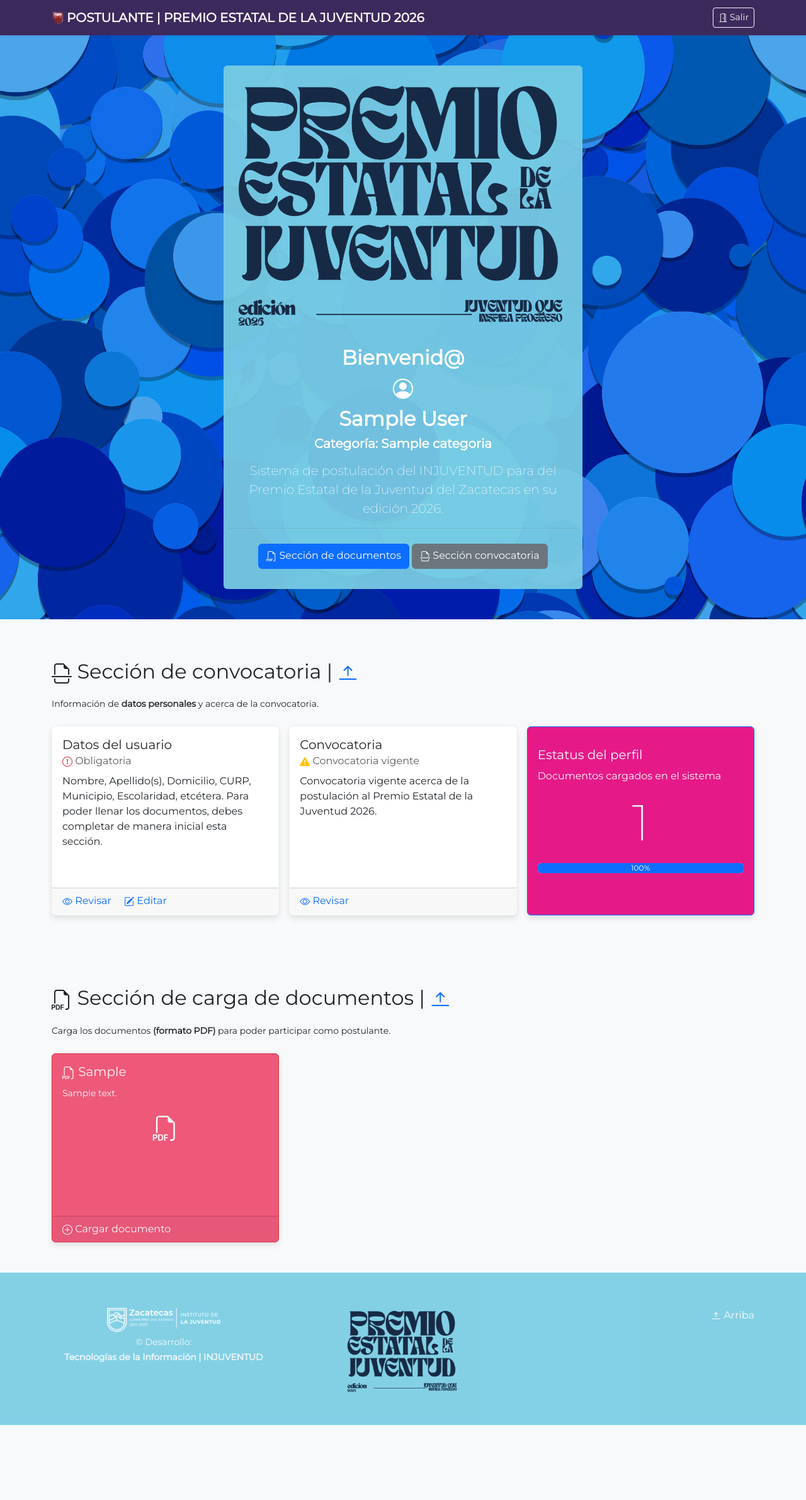
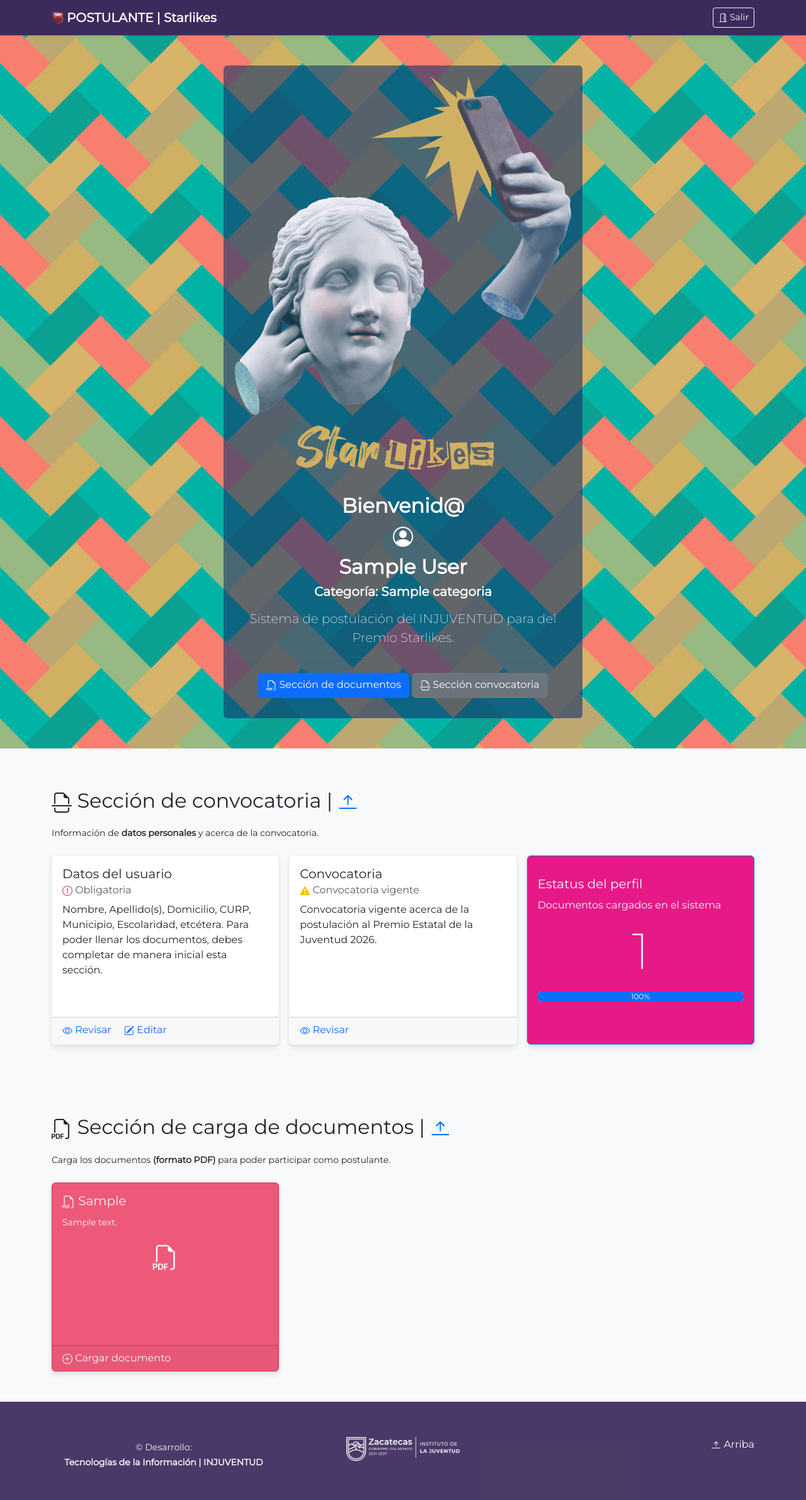
Before and after one commit to jesusrlv/straLikes, a PHP site: page /sistema/usuario/index.php in a window 1280 px wide. Shown: the whole page at 63% size. Before the commit the page ends 2262 px from the top, so only its background shows below. Run offline with PHP 8.4, Linux system fonts and the light colour scheme; the visitor is signed in with stand-in values (Sample User, id 1); tables that the repository leaves empty or names only in its code hold one stand-in row (values such as "Sample post"); data that the repository does not hold is empty; a stand-in replaces the project's code that opens the database connection; some libraries are stand-ins or nearby versions.

Commit message:
perfil usr

```diff
--- a/js/files.js
+++ b/js/files.js
@@ -209,10 +209,10 @@ function contador(){
   if(cont == 0){
     Swal.fire({
       icon: 'info',
-      imageUrl: '../../img/logo_pej2025_01.png',
-      imageHeight: 200,
-      title: 'Bienvenido al sistema de postulación al PEJ2026',
-      text: 'No has cargado documentos para postularte al PEJ2026, comienza a subir tus documentos.',
+      imageUrl: '../../img/starlikes.png',
+      imageHeight: 400,
+      title: 'Bienvenido al sistema de postulación Starlikes',
+      text: 'No has cargado documentos para postularte, comienza a subir tus documentos.',
       confirmButtonColor: '#3085d6',
       footer: 'INJUVENTUD'
 
@@ -221,10 +221,10 @@ function contador(){
   else if(cont >= 0 & cont < 11){
     Swal.fire({
       icon: 'warning',
-      imageUrl: '../../img/logo_pej2025_01.png',
-      imageHeight: 200,
+      imageUrl: '../../img/starlikes.png',
+      imageHeight: 400,
       title: 'Tienes documentos pendientes por cargar',
-      html: 'Has cargado <b>'+cont+'</b> de 11 documentos para postularte al PEJ2026.',
+      html: 'Has cargado <b>'+cont+'</b> de 11 documentos para postularte a Starlikes.',
       confirmButtonColor: '#3085d6',
       footer: 'INJUVENTUD'
 
@@ -236,10 +236,10 @@ function contador(){
 
     Swal.fire({
       icon: 'success',
-      imageUrl: '../../img/logo_pej2025_01.png',
-      imageHeight: 200,
+      imageUrl: '../../img/starlikes.png',
+      imageHeight: 400,
       title: 'Proceso finalizado',
-      html: 'Has cargado los <strong>11 documentos</strong> para postularte al <strong>PEJ2026</strong>. Ya puedes descargar la constancia de participación en la sección de Convocatoria.<p>Contesta una breve encuesta para ayudarnos a mejorar el sistema de postulación al PEJ2026.</p><p><a href="https://forms.gle/iLMZR3EWTwvpPmA1A" target="_blank">Encuesta</a></p>',
+      html: 'Has cargado los <strong>11 documentos</strong> para postularte a <strong>Starlikes</strong>. Ya puedes descargar la constancia de participación en la sección de Convocatoria.<p>Contesta una breve encuesta para ayudarnos a mejorar el sistema de postulación a Starlikes.</p><p><a href="https://forms.gle/iLMZR3EWTwvpPmA1A" target="_blank">Encuesta</a></p>',
       confirmButtonColor: '#3085d6',
       footer: 'INJUVENTUD'
 
--- a/sistema/usuario/index.php
+++ b/sistema/usuario/index.php
@@ -23,10 +23,10 @@ else{
     <meta charset="utf-8">
     <meta name="viewport" content="width=device-width, initial-scale=1">
     <meta name="description" content="">
-    <meta name="INJUVENTUD" content="Consejo Juvenil">
+    <meta name="INJUVENTUD" content="Starlikes">
     <meta name="" content="">
     <link rel="icon" type="image/png" href="../../img/icon.ico" sizes="22x21">
-    <title>Perfil Usuario | PEJ2026</title>
+    <title>Perfil Usuario | Starlikes</title>
 
     <link rel="canonical" href="https://getbootstrap.com/docs/5.3/examples/album/">
 
@@ -53,10 +53,11 @@ else{
         font-family: 'Montserrat', sans-serif;
       }
       #colorRounded{
-        background-color: rgba(122, 205, 228, 0.929);
+        /* background-color: rgba(122, 205, 228, 0.929); */
+        background-color: rgba(20, 51, 106, 0.6);
       }
       #imgPortrait{
-        background-image: url('../../img/fondo_pej2026.jpg');
+        background-image: url('../../img/fondo_starlikes_1.jpg');
 
         object-fit: cover;
         background-position: 80% 100%; /* Center the image */
@@ -151,7 +152,8 @@ else{
 
         }
         #colorRounded{
-          background-color: rgba(61, 42, 93, 0.9);
+          /* background-color: rgba(61, 42, 93, 0.9); */
+          background-color: rgba(20, 51, 106, 0.9);
           border-radius:0px;
         }
         #textPortada{
@@ -170,7 +172,7 @@ else{
     <div class="container">
       <a href="#" class="navbar-brand d-flex align-items-center">
         <img src="../../img/logo_injuventud_0.png" width="20" alt="" class="me-1">
-        <strong id="textPortada">POSTULANTE | PREMIO ESTATAL DE LA JUVENTUD 2026</strong>
+        <strong id="textPortada">POSTULANTE | Starlikes</strong>
       </a>
       <a href="prcd/sort.php" type="button" class="btn btn-sm btn-outline-light"><i class="bi bi-door-open"></i> Salir</a>
     </div>
@@ -185,14 +187,14 @@ else{
     <!-- <div class="row py-lg-5"  style="background-image: url('../../img/logo_consejo_05.png')"> -->
     <div class="row py-lg-5"  >
       <div class="col-lg-6 col-md-8 mx-auto rounded p-2" id="colorRounded">
-        <h1 class="fw-light"><img src="../../img/logo_pej2025_01.png" alt="" width="100%" style="padding:10px; border-radius: 15px;"></h1>
+        <h1 class="fw-light"><img src="../../img/starlikes.png" alt="" width="100%" style="padding:10px; border-radius: 15px;"></h1>
         <h2 class="fw-bold" style="color:white">Bienvenid@</h2>
         <h2 class="fw-bold" style="color:white"><i class="bi bi-person-circle"></i></h2>
         <h2 class="fw-bold" style="color:white"><?php echo $nombre ?></h2>
         <?php echo '<input type="text" value="'.$categoria.'" id="catCompleto" hidden>' ?>
         <h5 class="fw-bold" style="color:white">Categoría: <output id="categoriaOut"></h5>
         <p id="resultSpan"></p>
-        <p class="lead text-light mt-2">Sistema de postulación del INJUVENTUD para del Premio Estatal de la Juventud del Zacatecas en su edición 2026.</p>
+        <p class="lead text-light mt-2">Sistema de postulación del INJUVENTUD para del Premio Starlikes.</p>
         <p>
           <hr class="text-secondary">
           <a href="#seccion_documentos" class="btn btn-primary my-2"><i class="bi bi-filetype-pdf"></i> Sección de documentos</a>
@@ -238,7 +240,7 @@ else{
               <h5 class="card-title">Convocatoria</h5>
               <h6 class="card-subtitle mb-2 text-muted"><i class="bi bi-exclamation-triangle-fill text-warning"></i> Convocatoria vigente</h6>
               <p class="card-text">Convocatoria vigente acerca de la postulación al Premio Estatal de la Juventud 2026.</p>
-              <p><a href="generador_constancia.php" target="_blank" style="text-decoration:none" class="btn btn-primary" id="constanciaP" hidden> <i class="bi bi-file-earmark-richtext"></i> Constancia de participación al PEJ2026</a></p>
+              <p><a href="generador_constancia.php" target="_blank" style="text-decoration:none" class="btn btn-primary" id="constanciaP" hidden> <i class="bi bi-file-earmark-richtext"></i> Constancia de participación Starlikes</a></p>
 
             </div>
             <div class="card-footer">
@@ -270,17 +272,20 @@ else{
 
 </main>
 
-<footer class="text-light py-5" style="background:rgba(122, 205, 228, 0.929)">
+<!-- <footer class="text-light py-5" style="background:rgba(122, 205, 228, 0.929)"> -->
+<footer class="text-light py-5" style="background:rgba(61, 42, 93, 0.929)">
   <div class="container">
     <div>
       <div class="row">
         <div class="col-sm-3 col-md-6 col-lg-4 mt-2">
-          <p class="mb-0 text-center"><img src="../../img/logo_white_02.png"  width="180" alt=""></p>
+          <!-- <p class="mb-0 text-center">
+            <img src="../../img/logo_white_02.png"  width="180" alt="">
+          </p> -->
           <p class="mb-0 mt-1 text-center"><small>&copy; Desarrollo:<br> <strong class="text-light">Tecnologías de la Información | INJUVENTUD</strong></small></p>
           <!-- <p class="mb-0 text-center"><small><a href="/" style="text-decoration: none;" class="text-light">Gobierno del estado de Zacatecas</a>.</small></p> -->
         </div>
         <div class="col-sm-3 col-md-6 col-lg-4 mt-2 text-center">
-          <img src="../../img/logo_pej2025_01.png" width="180" alt="">
+          <img src="../../img/logo_white_02.png"  width="180" alt="">
         </div>
         <div class="col-sm-3 col-md-6 col-lg-4 mt-2">
           <p class="float-end mb-1 text-center">
```
Also changed, not shown: img/fondo_starlikes.jpg (added), img/fondo_starlikes_1.jpg (added), img/starlikes.png, 3 other files.
